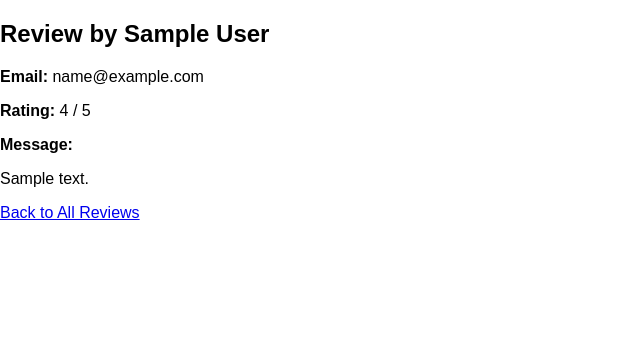
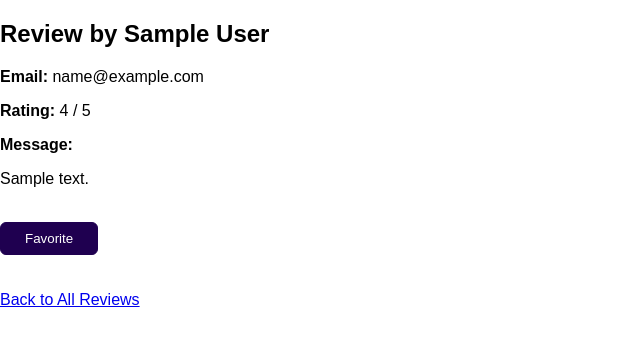
Before and after one commit to shahidnazirmhd/django-advanced-demo, a Django app: page /reviews/1 in a window 1280 px wide. Shown: the top 346 px of the page, without its empty margins (0-640 px from the left). Run offline with Django 5.2, Linux system fonts and the light colour scheme; tables that the repository leaves empty hold one stand-in row (values such as "Sample post").

Commit message:
Basic Django Sessions

```diff
--- a/config/settings.py
+++ b/config/settings.py
@@ -143,6 +143,9 @@ MEDIA_URL = "media/"
 
 MEDIA_ROOT = BASE_DIR / "media"
 
+
+#SESSION_COOKIE_AGE = 120
+
 # Default primary key field type
 # https://docs.djangoproject.com/en/5.2/ref/settings/#default-auto-field
 
--- a/reviews/templates/reviews/review-detail.html
+++ b/reviews/templates/reviews/review-detail.html
@@ -8,6 +8,16 @@
 <p><strong>Rating:</strong> {{ review.rating }} / 5</p>
 <p><strong>Message:</strong></p>
 <p>{{ review.message }}</p>
-
+<br>
+{% if is_favorite %}
+    <p>This is your Favorite review!</p>
+{% else %}
+    <form action="{% url 'mark-favorite' %}" method="post" style="all: unset; display: block;">
+        {% csrf_token %}
+        <input type="hidden" name="review_id" value="{{ review.id }}">
+        <button>Favorite</button>
+    </form>
+{% endif %}
+<br><br>
 <a href="{% url 'all-reviews' %}">Back to All Reviews</a>
 {% endblock %}
--- a/reviews/urls.py
+++ b/reviews/urls.py
@@ -7,5 +7,6 @@ urlpatterns = [
     path("", views.ReviewView.as_view(),  name = "reviews-index"),
     path("submitted/", views.SubittedView.as_view(), name="review-submitted"),
     path("reviews/", views.AllReviewsView.as_view(), name="all-reviews"),
+    path("reviews/favorite", views.AddFavoriteView.as_view(), name="mark-favorite"),
     path("reviews/<int:pk>", views.ReviewDetailView.as_view(), name="review-detail")
 ]
--- a/reviews/views.py
+++ b/reviews/views.py
@@ -1,5 +1,5 @@
 from django.http import HttpResponseRedirect
-from django.shortcuts import render
+from django.shortcuts import render, redirect
 from django.views import View
 from django.views.generic.base import TemplateView
 from django.views.generic import ListView, DetailView
@@ -42,3 +42,20 @@ class AllReviewsView(ListView):
 class ReviewDetailView(DetailView):
     template_name = "reviews/review-detail.html"
     model = Review
+
+    def get_context_data(self, **kwargs):
+        context = super().get_context_data(**kwargs)
+        loaded_review = self.object
+        request = self.request
+        favorite_id = request.session.get("favorite_review")
+        context["is_favorite"] = favorite_id == str(loaded_review.id)
+        return context
+
+
+
+class AddFavoriteView(View):
+    def post(self, requests):
+        review_id = requests.POST["review_id"]
+        requests.session["favorite_review"] = review_id
+        #return HttpResponseRedirect("/reviews/" + review_id)
+        return redirect("review-detail", pk=review_id)
```
